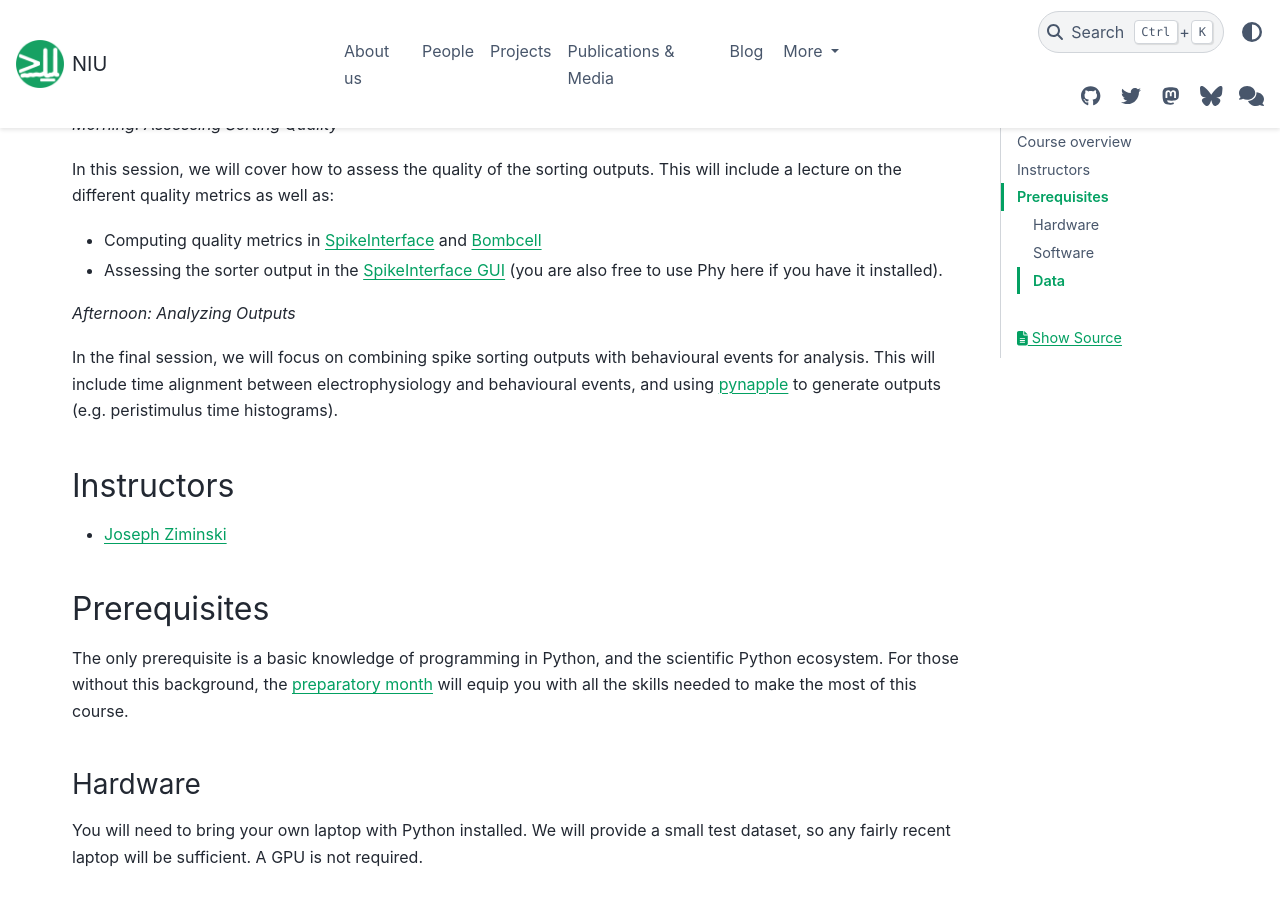
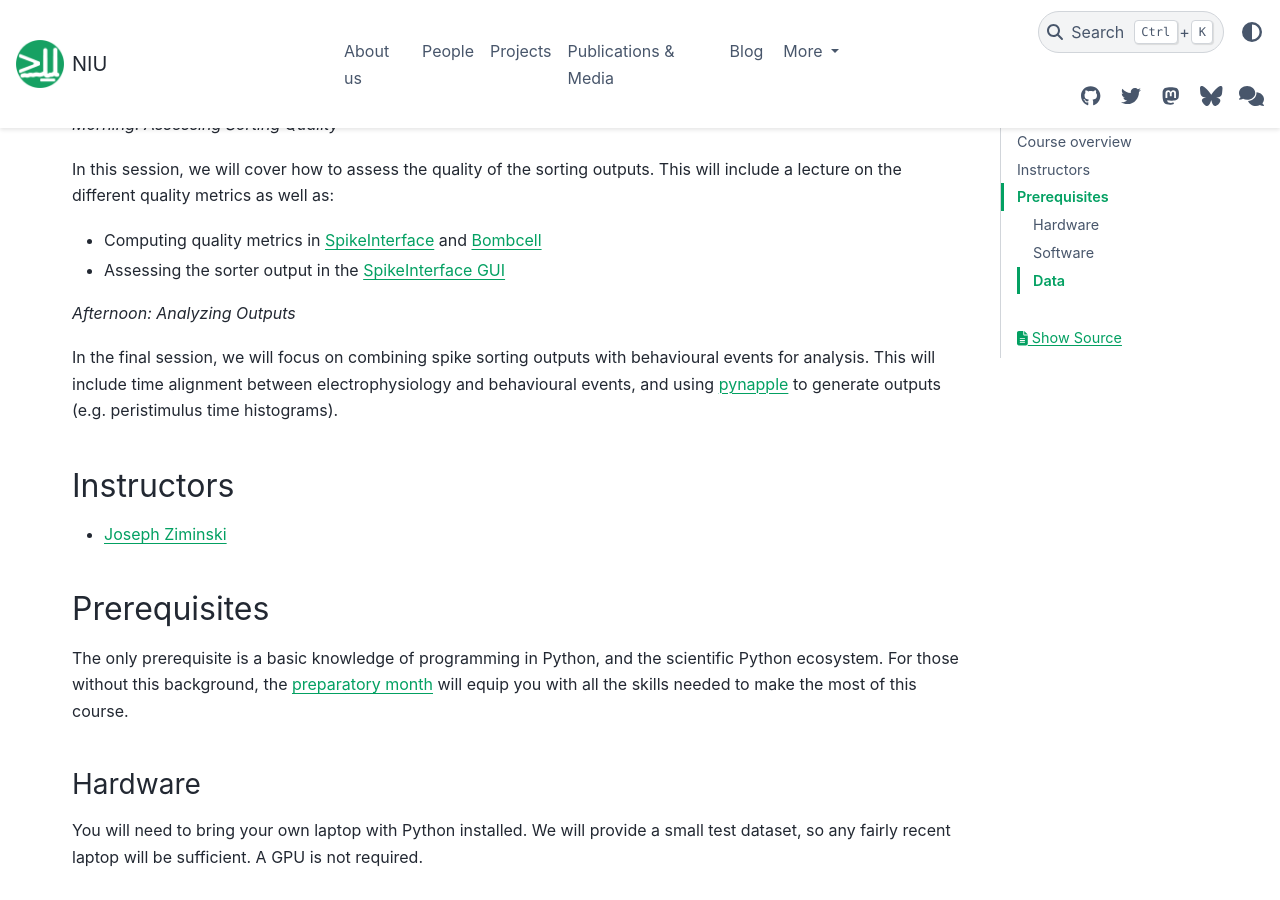
Before and after one commit to neuroinformatics-unit/neuroinformatics-unit.github.io, a Sphinx documentation site: the page built from docs/source/open-software-summer-school/2026/extracellular-electrophysiology.md, in a window 1280 px wide and 900 px high, scrolled down 1440 px. Built offline with Sphinx 7.4.7 and the PyData theme 0.15.4, drawn with Linux system fonts in a browser that asks for light colours; nearby versions of some CDN libraries.

Commit message:
Remove Phy suggestion.

```diff
--- a/docs/source/open-software-summer-school/2026/extracellular-electrophysiology.md
+++ b/docs/source/open-software-summer-school/2026/extracellular-electrophysiology.md
@@ -62,7 +62,6 @@ This will include a lecture on the different quality metrics as well as:
 - Computing quality metrics in [SpikeInterface](https://spikeinterface.readthedocs.io/en/latest/modules/qualitymetrics.html)
 and [Bombcell](https://github.com/Julie-Fabre/bombcell)
 - Assessing the sorter output in the [SpikeInterface GUI](https://github.com/SpikeInterface/spikeinterface-gui)
-(you are also free to use Phy here if you have it installed).
 
 _Afternoon: Analyzing Outputs_
 
```
